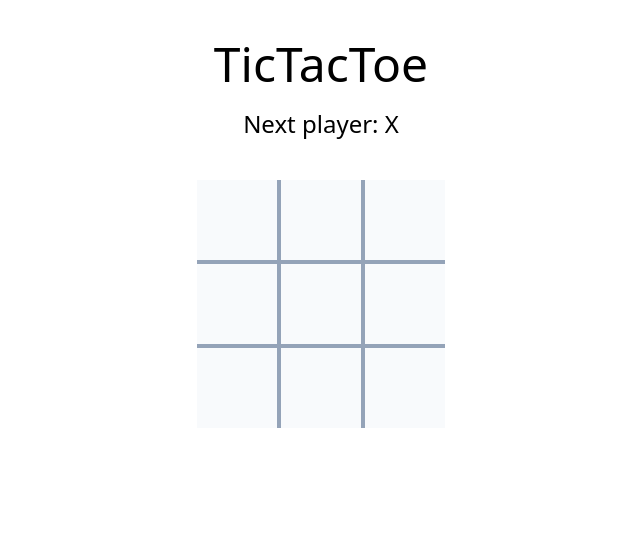
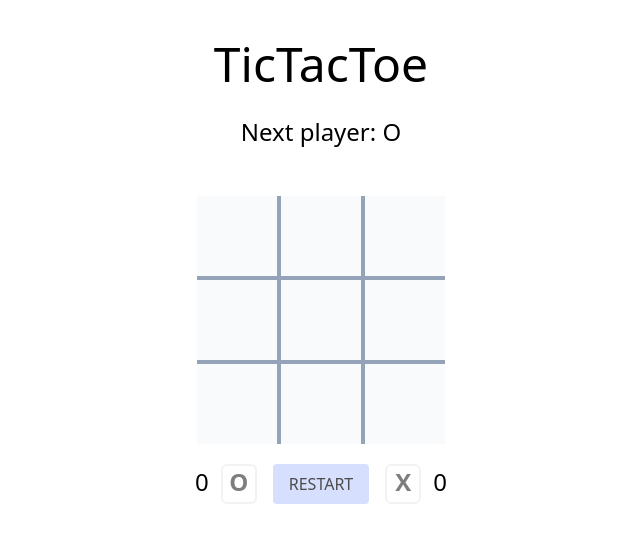
Before and after one commit to dizzzy7/the-project, a Next.js app: page /tictactoe in a window 1280 px wide. Shown: the top 542 px of the page, without its empty margins (319-959 px from the left). Built offline with nearby package versions, Linux system fonts and the light colour scheme.

Commit message:
feat: finalize the tictactoegame

```diff
--- a/src/components/tic-tac-toe/Square.tsx
+++ b/src/components/tic-tac-toe/Square.tsx
@@ -8,7 +8,7 @@ export type SquareProps = {
 export default function Square(props: SquareProps) {
   return (
     <button
-      className='bg-slate-50 text-black aspect-square inline-block w-20 font-bold text-5xl'
+      className='bg-slate-50 text-slate-800 aspect-square inline-block w-20 font-bold text-5xl'
       onClick={props.onClick}
     >
       {props.value}
--- a/src/components/tic-tac-toe/TicTacToeGame.tsx
+++ b/src/components/tic-tac-toe/TicTacToeGame.tsx
@@ -1,4 +1,4 @@
-import { PropsWithChildren, useState } from 'react';
+import { PropsWithChildren, useCallback, useState } from 'react';
 import Square from './Square';
 import { clx } from '@/utils/clx';
 
@@ -7,10 +7,9 @@ export type GameBoardProps = {
 };
 
 export type PlayerCharacters = {
-  player: 'X' | 'O' | null;
+  player: 'O' | 'X' | null;
 };
 
-function calculateWinner(squares: number[][]) {
 const lines = [
   [0, 1, 2],
   [3, 4, 5],
@@ -22,20 +21,34 @@ function calculateWinner(squares: number[][]) {
   [2, 4, 6],
 ];
 
+export default function TicTacToeGame(
+  props: PropsWithChildren<GameBoardProps>
+) {
+  const [squares, setSquares] = useState(Array(9).fill(null));
+  const [xIsNext, setXIsNext] = useState(false);
+  const [score, setScore] = useState([0, 0]);
+
+  const calculateWinner = useCallback(
+    (squares: string[]) => {
       for (let i = 0; i < lines.length; i++) {
         const [a, b, c] = lines[i];
-    if (squares[a] && squares[a] === squares[b] && squares[a] === squares[c]) {
+        if (
+          squares[a] &&
+          squares[a] === squares[b] &&
+          squares[a] === squares[c]
+        ) {
           return squares[a];
         }
       }
       return null;
-}
+    },
+    [squares]
+  );
 
-export default function TicTacToeGame(
-  props: PropsWithChildren<GameBoardProps>
-) {
-  const [squares, setSquares] = useState(Array(9).fill(null));
-  const [xIsNext, setXIsNext] = useState(true);
+  const resetBoard = useCallback((setState: (squares: number[][]) => void) => {
+    setState(Array(9).fill(null));
+    setXIsNext(false);
+  }, []);
 
   const winner = calculateWinner(squares);
   let status;
@@ -58,19 +71,35 @@ export default function TicTacToeGame(
     } else {
       nextSquares[squareIndex] = 'O';
     }
+
+    const winner = calculateWinner(nextSquares);
+
+    if (winner && winner === 'O') {
+      console.log(winner);
+      const newScore = [...score];
+      newScore[0]++;
+      setScore(newScore);
+    } else if (winner && winner === 'X') {
+      console.log(winner);
+      const newScore = [...score];
+      newScore[1]++;
+      setScore(newScore);
+    }
+
     setSquares(nextSquares);
     setXIsNext(!xIsNext);
   }
 
   return (
     <>
+      <div className={clx('text-center text-2xl mt-5 relative w-max mx-auto')}>
         <div
           className={clx(
-          winner && 'transition-opacity opacity-100',
-          'text-center text-2xl mt-5'
+            winner && 'bg-emerald-200 rounded animate-pulse ',
+            'absolute inset-0'
           )}
-      >
-        {status}
+        ></div>
+        <div className='relative px-4 py-2'>{status}</div>
       </div>
       <div
         className={clx(
@@ -123,6 +152,31 @@ export default function TicTacToeGame(
           />
         </div>
       </div>
+      <div className='mx-auto text-center mt-5 space-x-4'>
+        <span className='text-2xl align-middle'>
+          {score[0]}
+          <span className='font-bold text-3 opacity-50 rounded-md border-2 aspect-square w-9 inline-grid items-center pb-1 ml-3'>
+            O
+          </span>
+        </span>
+        <button
+          onClick={() => {
+            resetBoard(setSquares);
+          }}
+          className={clx(
+            'bg-indigo-200 p-2 px-4 rounded hover:opacity-100 transition-opacity align-middle',
+            winner ? 'opacity-100' : 'opacity-70'
+          )}
+        >
+          RESTART
+        </button>
+        <span className='text-2xl align-middle'>
+          <span className='font-bold text-3 opacity-50 border-2 rounded-md aspect-square w-9 inline-grid items-center pb-1 mr-3'>
+            X
+          </span>
+          {score[1]}
+        </span>
+      </div>
     </>
   );
 }
```
Lines whose indentation alone changed are shown as unchanged.
